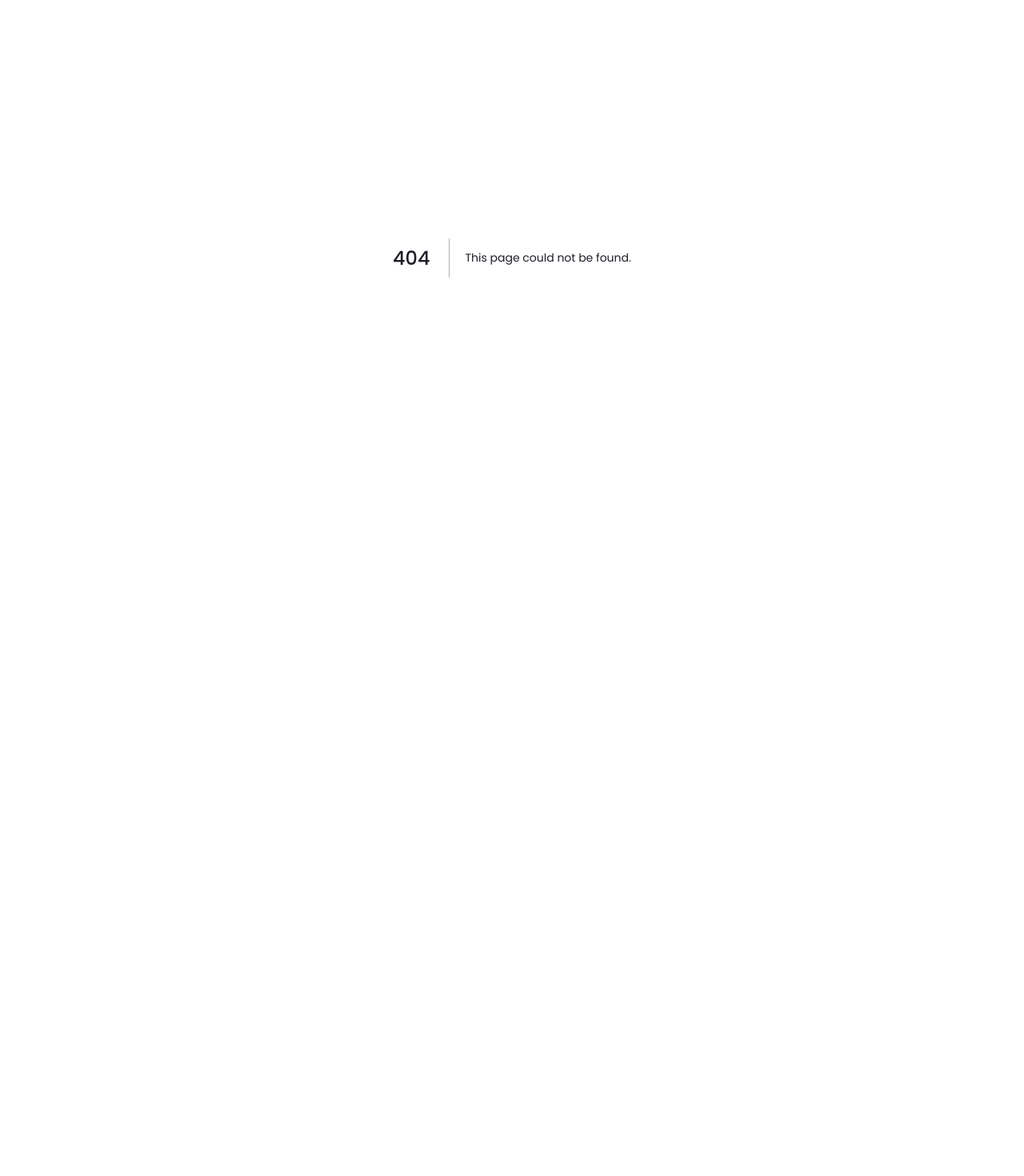
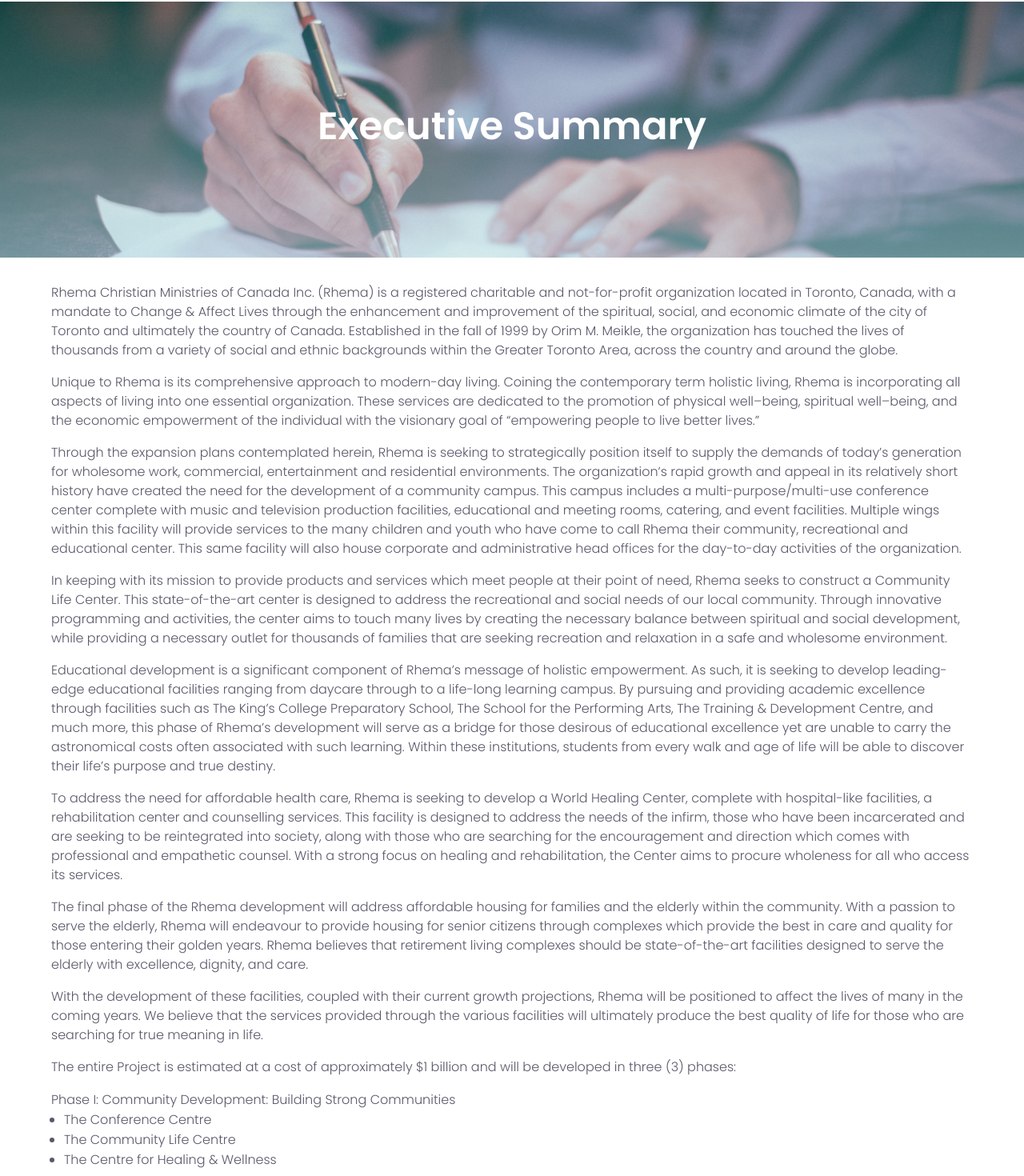
Before and after one commit to roxtran/rhemacanada-nextjs, a Next.js app: page /executive-summary in a window 1280 px wide. Before the commit this address had no page. Shown: the part 78-1548 px from the top of the page at 80% size. Before the commit the page ends 800 px from the top, so only its background shows below. Built offline with nearby package versions, Linux system fonts and the light colour scheme.

Commit message:
add executive-summary page

```diff
--- /dev/null
+++ b/pages/executive-summary.js
@@ -0,0 +1,146 @@
+import { HeadLineWrapper, PrivacyContainer } from "./privacy-policy";
+
+import Footer from "../components/Footer";
+import Image from "next/image";
+import Topbar from "../components/Topbar";
+import styled from "styled-components";
+import { useState } from "react";
+
+const PrivacyPolicy = () => {
+  const [showMenu, setShowMenu] = useState(false);
+
+  return (
+    <>
+      <Topbar showMenu={showMenu} setShowMenu={setShowMenu} />
+      <HeadLineWrapper>
+        <Image
+          src="/img/legal-terms-img.jpg"
+          alt="headline image"
+          layout="fill"
+          sizes="100vw"
+          style={{
+            objectFit: "cover",
+          }}
+        />
+        <div className="content-wrapper">
+          <h1>Executive Summary</h1>
+        </div>
+      </HeadLineWrapper>
+      <SummaryContainer>
+        <div className="content-wrapper">
+          <p>
+            Rhema Christian Ministries of Canada Inc. (Rhema) is a registered charitable and not-for-profit organization
+            located in Toronto, Canada, with a mandate to Change & Affect Lives through the enhancement and improvement
+            of the spiritual, social, and economic climate of the city of Toronto and ultimately the country of Canada.
+            Established in the fall of 1999 by Orim M. Meikle, the organization has touched the lives of thousands from
+            a variety of social and ethnic backgrounds within the Greater Toronto Area, across the country and around
+            the globe.{" "}
+          </p>
+          <p>
+            Unique to Rhema is its comprehensive approach to modern-day living. Coining the contemporary term holistic
+            living, Rhema is incorporating all aspects of living into one essential organization. These services are
+            dedicated to the promotion of physical well–being, spiritual well–being, and the economic empowerment of the
+            individual with the visionary goal of “empowering people to live better lives.”{" "}
+          </p>
+          <p>
+            Through the expansion plans contemplated herein, Rhema is seeking to strategically position itself to supply
+            the demands of today’s generation for wholesome work, commercial, entertainment and residential
+            environments. The organization’s rapid growth and appeal in its relatively short history have created the
+            need for the development of a community campus. This campus includes a multi-purpose/multi-use conference
+            center complete with music and television production facilities, educational and meeting rooms, catering,
+            and event facilities. Multiple wings within this facility will provide services to the many children and
+            youth who have come to call Rhema their community, recreational and educational center. This same facility
+            will also house corporate and administrative head offices for the day-to-day activities of the organization.{" "}
+          </p>
+          <p>
+            In keeping with its mission to provide products and services which meet people at their point of need, Rhema
+            seeks to construct a Community Life Center. This state-of-the-art center is designed to address the
+            recreational and social needs of our local community. Through innovative programming and activities, the
+            center aims to touch many lives by creating the necessary balance between spiritual and social development,
+            while providing a necessary outlet for thousands of families that are seeking recreation and relaxation in a
+            safe and wholesome environment.{" "}
+          </p>
+          <p>
+            Educational development is a significant component of Rhema’s message of holistic empowerment. As such, it
+            is seeking to develop leading-edge educational facilities ranging from daycare through to a life-long
+            learning campus. By pursuing and providing academic excellence through facilities such as The King’s College
+            Preparatory School, The School for the Performing Arts, The Training & Development Centre, and much more,
+            this phase of Rhema’s development will serve as a bridge for those desirous of educational excellence yet
+            are unable to carry the astronomical costs often associated with such learning. Within these institutions,
+            students from every walk and age of life will be able to discover their life’s purpose and true destiny.{" "}
+          </p>
+          <p>
+            To address the need for affordable health care, Rhema is seeking to develop a World Healing Center, complete
+            with hospital-like facilities, a rehabilitation center and counselling services. This facility is designed
+            to address the needs of the infirm, those who have been incarcerated and are seeking to be reintegrated into
+            society, along with those who are searching for the encouragement and direction which comes with
+            professional and empathetic counsel. With a strong focus on healing and rehabilitation, the Center aims to
+            procure wholeness for all who access its services.{" "}
+          </p>
+          <p>
+            The final phase of the Rhema development will address affordable housing for families and the elderly within
+            the community. With a passion to serve the elderly, Rhema will endeavour to provide housing for senior
+            citizens through complexes which provide the best in care and quality for those entering their golden years.
+            Rhema believes that retirement living complexes should be state-of-the-art facilities designed to serve the
+            elderly with excellence, dignity, and care.{" "}
+          </p>
+          <p>
+            With the development of these facilities, coupled with their current growth projections, Rhema will be
+            positioned to affect the lives of many in the coming years. We believe that the services provided through
+            the various facilities will ultimately produce the best quality of life for those who are searching for true
+            meaning in life.{" "}
+          </p>
+          <p>
+            The entire Project is estimated at a cost of approximately $1 billion and will be developed in three (3)
+            phases:{" "}
+          </p>
+          Phase I: Community Development: Building Strong Communities
+          <ul>
+            <li>The Conference Centre </li>
+            <li>The Community Life Centre</li>
+            <li>The Centre for Healing & Wellness </li>
+          </ul>
+          Phase II: Educational Development: Equipping Generations
+          <ul>
+            <li>King’s College Preparatory School</li>
+            <li>The Life-Long Learning Centre </li>
+            <li>The Training & Development Centre </li>
+            <li>The Botanical Gardens & Museum of Arts </li>
+          </ul>
+          Phase III: Economic Development: Creating Legacy
+          <ul>
+            <li>The Centre for Retail Services </li>
+            <li>The Community Living Centre </li>
+            <li>The Senior’s Living Centre </li>
+          </ul>
+        </div>
+      </SummaryContainer>
+      <Footer />
+    </>
+  );
+};
+
+export const SummaryContainer = styled(PrivacyContainer)`
+  padding: 2rem 0;
+  word-wrap: break-word;
+
+  .content-wrapper {
+    width: 78rem;
+    max-width: 90vw;
+
+    a {
+      color: var(--blue);
+    }
+
+    p,
+    ol,
+    ul {
+      margin-bottom: 1rem;
+    }
+    li {
+      margin-left: 1rem;
+    }
+  }
+`;
+
+export default PrivacyPolicy;
```
Also changed, not shown: components/About.js (+3 -4 lines).
